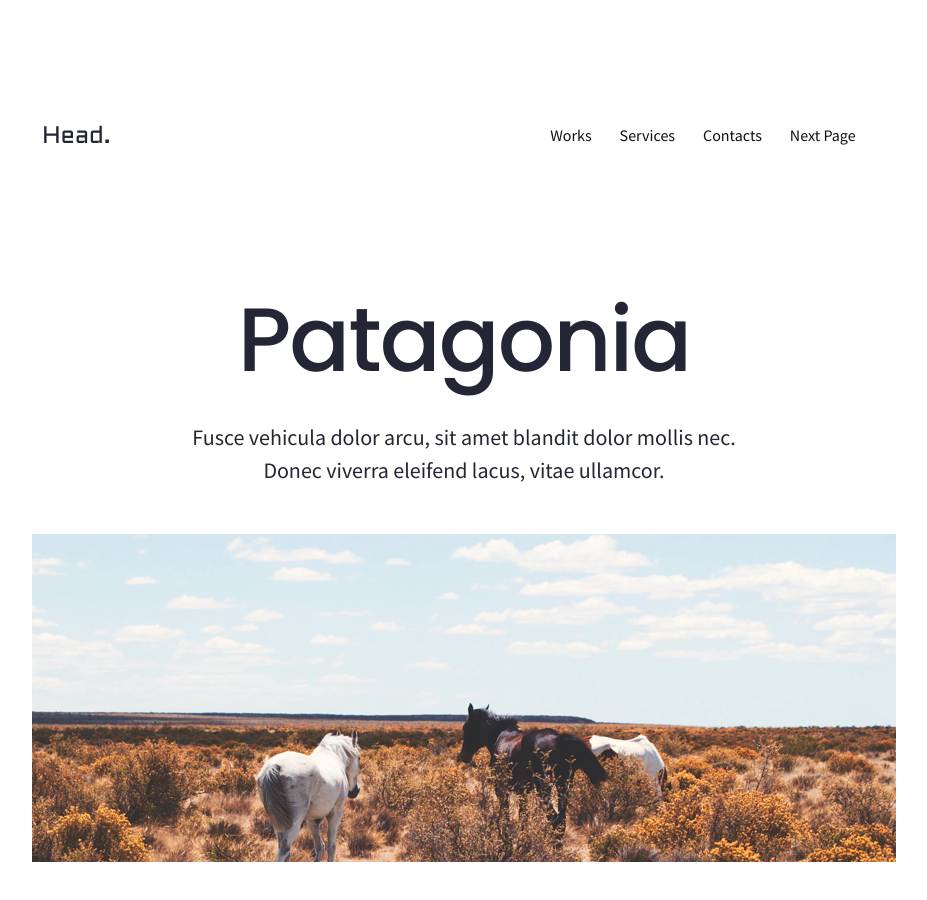
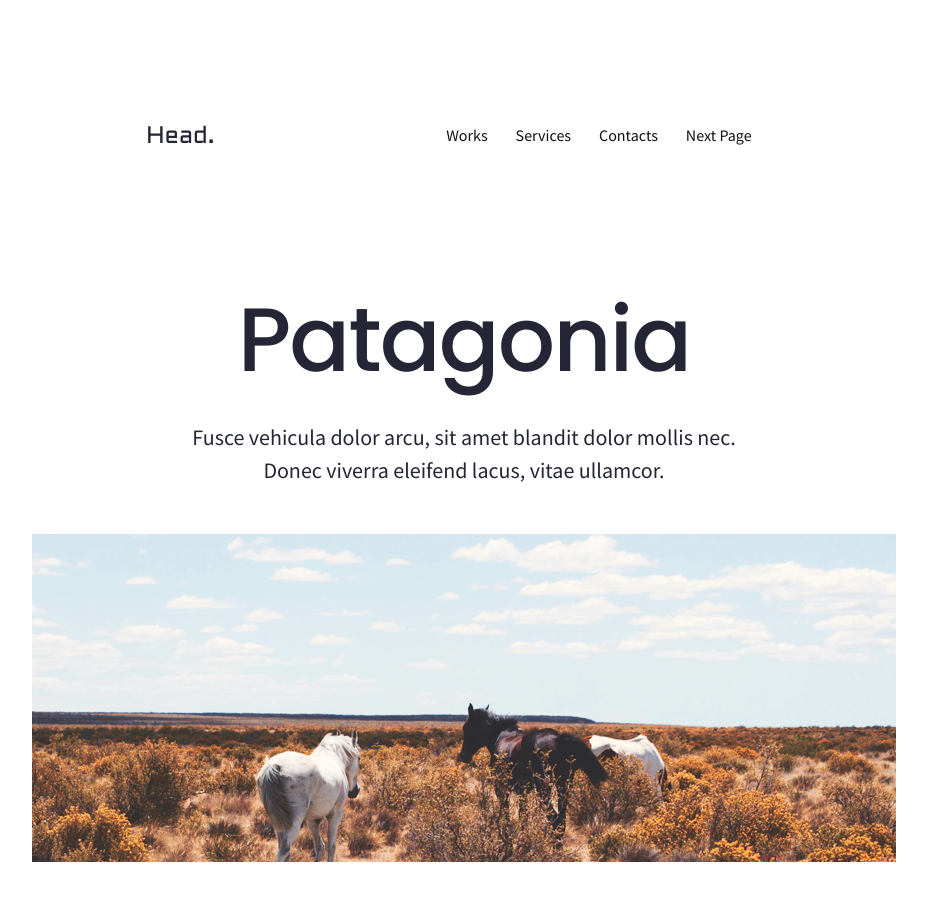
Before and after one commit to 7c3v1n/Assignment-12, a plain HTML site: page index.html in a window 1280 px wide. Shown: the top 900 px of the page, without its empty margins (176-1103 px from the left). Drawn offline with nearby package versions, Linux system fonts and the light colour scheme; files that its build step writes are made by us from their sources; a web font is replaced by a local one.

Commit message:
COMMIT BEAM!!

```diff
--- a/styles/index.scss
+++ b/styles/index.scss
@@ -1,5 +1,6 @@
 body{
     margin: auto;
+    max-width: 864px;
     width: 100%;
     height: 100vh;
     display: flex;
```
